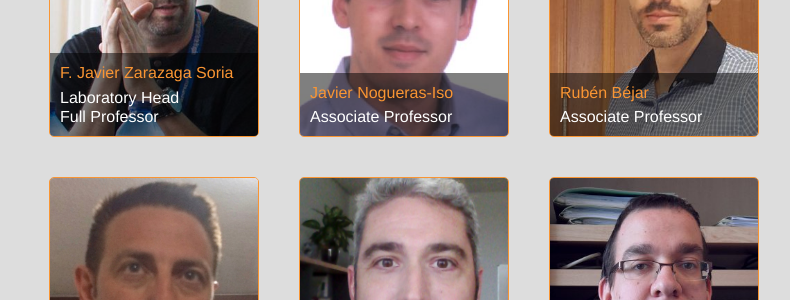
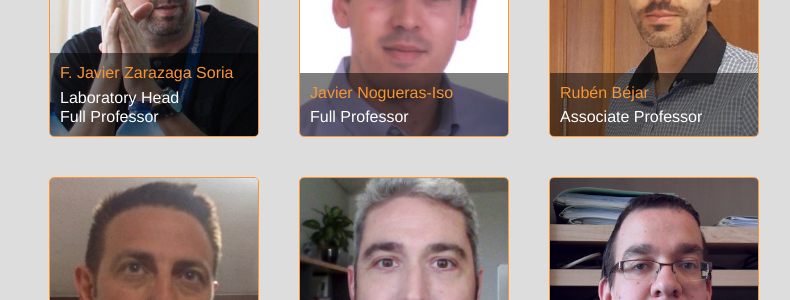
Before and after one commit to IAAA-Lab/IAAA-Lab.github.io, a Jekyll site: the page built from index.html, in a window 1280 px wide and 900 px high, scrolled down 1260 px. Shown: the part 152-452 px from the top of the window, without its empty margins (236-1026 px from the left). Built offline with Jekyll 4.4.1, drawn with Linux system fonts in a browser that asks for light colours.

Commit message:
Update people.yml

```diff
--- a/_data/people.yml
+++ b/_data/people.yml
@@ -16,7 +16,7 @@ jnog:
   name: Javier Nogueras-Iso
   papers_name: J. NOGUERAS-ISO
   projects_name: J. Nogueras-Iso
-  position: Associate Professor
+  position: Full Professor
   image_path: /images/people/jnog.jpg
   local_url: /staff/jnog
 fjlopez:
```
